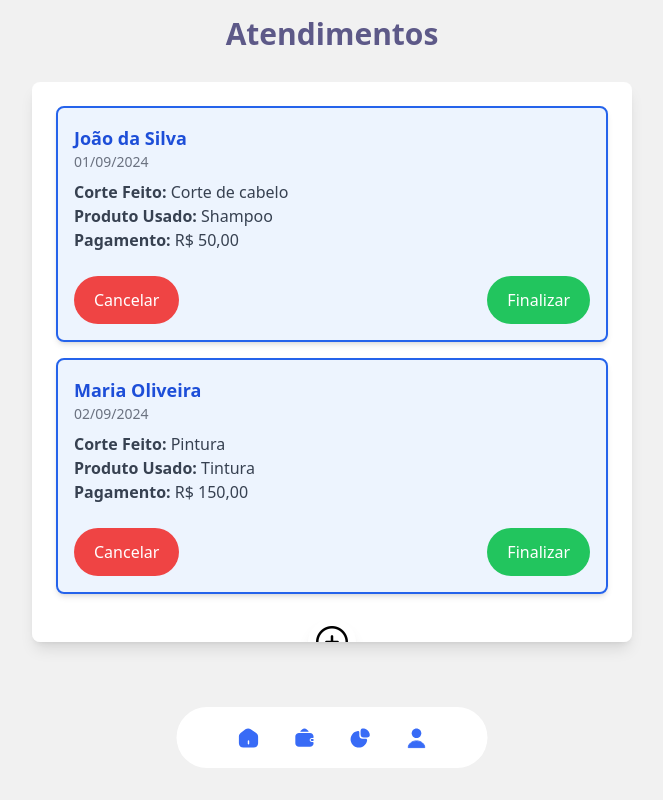
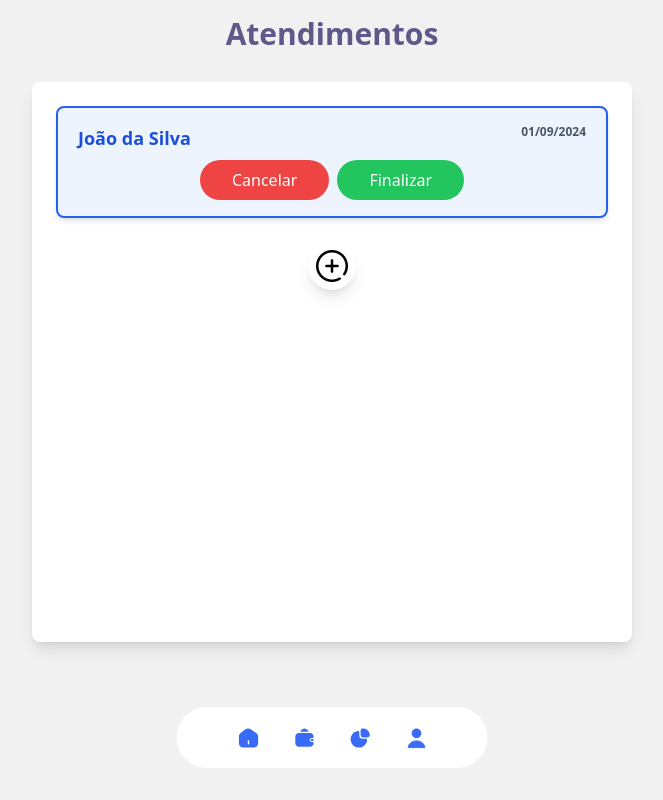
Before and after one commit to rafascampelo/frontend-da-onwave, a Next.js app: page /serviceScreen in a window 1280 px wide. Shown: the whole page, without its empty margins (308-971 px from the left). Built offline with nearby package versions, Linux system fonts and the light colour scheme.

Commit message:
falta muito pouco nao se estresse

```diff
--- a/package.json
+++ b/package.json
@@ -9,7 +9,9 @@
     "lint": "next lint"
   },
   "dependencies": {
+    "@radix-ui/react-dialog": "^1.1.2",
     "@radix-ui/react-icons": "^1.3.0",
+    "@radix-ui/react-label": "^2.1.0",
     "@radix-ui/react-popover": "^1.1.1",
     "@radix-ui/react-select": "^2.1.1",
     "@radix-ui/react-slot": "^1.1.0",
--- a/src/app/(screens)/serviceScreen/page.jsx
+++ b/src/app/(screens)/serviceScreen/page.jsx
@@ -1,9 +1,21 @@
 "use client";
 
-import { useRouter } from "next/router";
+
 import { useState } from "react";
 import Image from "next/image";
 import React from "react";
+import { Button } from "@/components/ui/button"
+import {
+  Dialog,
+  DialogContent,
+  DialogDescription,
+  DialogFooter,
+  DialogHeader,
+  DialogTitle,
+  DialogTrigger,
+} from "@/components/ui/dialog"
+import { Input } from "@/components/ui/input"
+import { Label } from "@/components/ui/label"
 
 import Link from "next/link";
 const Popup = ({ closePopup }) => {
@@ -60,32 +72,80 @@
           </p>
         ) : (
           atendimentos.map((atendimento, index) => (
-            <div
-              key={index}
-              className="bg-blue-100/50 mb-4 p-4 rounded-lg shadow-md border-2 border-blue-600 hover:shadow-lg transition-shadow"
-            >
-              <div className="text-lg font-semibold text-blue-700">
+
+            <Dialog>
+
+              <div key={index}
+                className="bg-blue-100/50 p-4 rounded-lg shadow-md border-2 border-blue-600 hover:shadow-lg transition-shadow">
+                <DialogTrigger className="flex w-full justify-between gap-2 px-1">
+                  <h1 className="text-lg font-bold text-blue-700 ">
                     {atendimento.cliente}
-              </div>
-              <div className="text-sm text-gray-500">{atendimento.data}</div>
-              <div className="mt-2 text-gray-700">
-                <strong>Corte Feito:</strong> {atendimento.corte}
-              </div>
-              <div className="text-gray-700">
-                <strong>Produto Usado:</strong> {atendimento.produto}
-              </div>
-              <div className="text-gray-700">
-                <strong>Pagamento:</strong> {atendimento.pagamento}
-              </div>
-              <div className="mt-6 flex justify-between">
-                <button className="bg-red-500 text-white px-5 py-3 rounded-full hover:bg-red-600 transition">
+                  </h1>
+                  <div className="text-xs text-gray-600 font-semibold">{atendimento.data}</div>
+
+                </DialogTrigger>
+                <div className="pt-2 flex justify-center gap-2">
+                  <button className="bg-red-500 text-white px-8 py-2 rounded-full hover:bg-red-600 transition">
                     Cancelar
                   </button>
-                <button className="bg-green-500 text-white px-5 py-3 rounded-full hover:bg-green-600 transition">
+                  <button className="bg-green-500 text-white px-8 py-2 rounded-full hover:bg-green-600 transition">
                     Finalizar
                   </button>
                 </div>
               </div>
+
+
+
+              <DialogContent className="w-11/12 flex flex-col justify-between rounded-lg">
+                <DialogHeader>
+                  <DialogTitle>
+                    <h1 className="text-lg font-bold text-blue-700 ">
+                      {atendimento.cliente}
+                    </h1>
+                  </DialogTitle>
+                  <DialogDescription className="text-center items-center">
+                    Faça seu chekout!
+                  </DialogDescription>
+                </DialogHeader>
+                <div className="bg-blue-100/50 p-4 rounded-lg shadow-md border-2 border-blue-600 hover:shadow-lg transition-shadow">
+                  <div className="flex flex-col gap-1">
+                    <div className="text-gray-700 flex flex-col items-start w-full">
+                      <h3 className="text-gray-700 text-xl font-semibold">Serviços:</h3>
+                      {atendimento.servico.map((item) => (
+                        <div key={item.id} className="w-full flex justify-between">
+                          <span>{item.name}</span>
+                          <span>R$ {atendimento.pagamento_servico.toFixed(2)}</span>
+                        </div>
+                      ))}
+                    </div>
+                    <div className="text-gray-700 flex flex-col items-start w-full">
+                      <h3 className="text-gray-700 text-xl font-semibold">Produtos:</h3>
+                      {atendimento.produto.map((item) => (
+                        <div key={item.id} className="w-full flex justify-between">
+                          <span>{item.name}</span>
+                          <span>R$ {atendimento.pagamento_produto.toFixed(2)}</span>
+                        </div>
+                      ))}
+                    </div>
+                    <hr className="bg-blue-600 h-[2px] mt-3" />
+                    <div className="w-full flex justify-between">
+                      <h3 className="text-gray-700 text-xl font-bold">Total:</h3>
+                      <span className="text-gray-700 text-xl font-semibold">R$ {(atendimento.pagamento_produto + atendimento.pagamento_servico).toFixed(2)}</span>
+                    </div>
+                  </div>
+
+                </div>
+                <DialogFooter >
+                  <Link href="/sellProducts" className="flex justify-center"  >
+                    <Button type="submit" className="bg-blue-400 hover:bg-blue-500 font-semibold">
+                      Adicionar novos serviços e produtos
+                    </Button>
+                  </Link>
+                </DialogFooter>
+              </DialogContent>
+
+
+            </Dialog>
           ))
         )}
         {/* Botão centralizado com a imagem */}
@@ -121,17 +181,12 @@
     {
       cliente: "João da Silva",
       data: "01/09/2024",
-      corte: "Corte de cabelo",
-      produto: "Shampoo",
-      pagamento: "R$ 50,00",
+      servico: [{ name: "Dregade", id: 1 }, { name: "social", id: 3 }],
+      produto: [{ name: "Shampoo", id: 1 }, { name: "gel", id: 3 }],
+      pagamento_produto: 32,
+      pagamento_servico: 23.6,
     },
-    {
-      cliente: "Maria Oliveira",
-      data: "02/09/2024",
-      corte: "Pintura",
-      produto: "Tintura",
-      pagamento: "R$ 150,00",
-    },
+
     // Adicione mais atendimentos conforme necessário
   ];
 
--- /dev/null
+++ b/src/components/ui/dialog.jsx
@@ -0,0 +1,96 @@
+"use client"
+
+import * as React from "react"
+import * as DialogPrimitive from "@radix-ui/react-dialog"
+import { X } from "lucide-react"
+
+import { cn } from "@/lib/utils"
+
+const Dialog = DialogPrimitive.Root
+
+const DialogTrigger = DialogPrimitive.Trigger
+
+const DialogPortal = DialogPrimitive.Portal
+
+const DialogClose = DialogPrimitive.Close
+
+const DialogOverlay = React.forwardRef(({ className, ...props }, ref) => (
+  <DialogPrimitive.Overlay
+    ref={ref}
+    className={cn(
+      "fixed inset-0 z-50 bg-black/80  data-[state=open]:animate-in data-[state=closed]:animate-out data-[state=closed]:fade-out-0 data-[state=open]:fade-in-0",
+      className
+    )}
+    {...props} />
+))
+DialogOverlay.displayName = DialogPrimitive.Overlay.displayName
+
+const DialogContent = React.forwardRef(({ className, children, ...props }, ref) => (
+  <DialogPortal>
+    <DialogOverlay />
+    <DialogPrimitive.Content
+      ref={ref}
+      className={cn(
+        "fixed left-[50%] top-[50%] z-50 grid w-full max-w-lg translate-x-[-50%] translate-y-[-50%] gap-4 border bg-background p-6 shadow-lg duration-200 data-[state=open]:animate-in data-[state=closed]:animate-out data-[state=closed]:fade-out-0 data-[state=open]:fade-in-0 data-[state=closed]:zoom-out-95 data-[state=open]:zoom-in-95 data-[state=closed]:slide-out-to-left-1/2 data-[state=closed]:slide-out-to-top-[48%] data-[state=open]:slide-in-from-left-1/2 data-[state=open]:slide-in-from-top-[48%] sm:rounded-lg",
+        className
+      )}
+      {...props}>
+      {children}
+      <DialogPrimitive.Close
+        className="absolute right-4 top-4 rounded-sm opacity-70 ring-offset-background transition-opacity hover:opacity-100 focus:outline-none focus:ring-2 focus:ring-ring focus:ring-offset-2 disabled:pointer-events-none data-[state=open]:bg-accent data-[state=open]:text-muted-foreground">
+        <X className="h-4 w-4" />
+        <span className="sr-only">Close</span>
+      </DialogPrimitive.Close>
+    </DialogPrimitive.Content>
+  </DialogPortal>
+))
+DialogContent.displayName = DialogPrimitive.Content.displayName
+
+const DialogHeader = ({
+  className,
+  ...props
+}) => (
+  <div
+    className={cn("flex flex-col space-y-1.5 text-center sm:text-left", className)}
+    {...props} />
+)
+DialogHeader.displayName = "DialogHeader"
+
+const DialogFooter = ({
+  className,
+  ...props
+}) => (
+  <div
+    className={cn("flex flex-col-reverse sm:flex-row sm:justify-end sm:space-x-2", className)}
+    {...props} />
+)
+DialogFooter.displayName = "DialogFooter"
+
+const DialogTitle = React.forwardRef(({ className, ...props }, ref) => (
+  <DialogPrimitive.Title
+    ref={ref}
+    className={cn("text-lg font-semibold leading-none tracking-tight", className)}
+    {...props} />
+))
+DialogTitle.displayName = DialogPrimitive.Title.displayName
+
+const DialogDescription = React.forwardRef(({ className, ...props }, ref) => (
+  <DialogPrimitive.Description
+    ref={ref}
+    className={cn("text-sm text-muted-foreground", className)}
+    {...props} />
+))
+DialogDescription.displayName = DialogPrimitive.Description.displayName
+
+export {
+  Dialog,
+  DialogPortal,
+  DialogOverlay,
+  DialogClose,
+  DialogTrigger,
+  DialogContent,
+  DialogHeader,
+  DialogFooter,
+  DialogTitle,
+  DialogDescription,
+}
--- /dev/null
+++ b/src/components/ui/input.jsx
@@ -0,0 +1,19 @@
+import * as React from "react"
+
+import { cn } from "@/lib/utils"
+
+const Input = React.forwardRef(({ className, type, ...props }, ref) => {
+  return (
+    (<input
+      type={type}
+      className={cn(
+        "flex h-10 w-full rounded-md border border-input bg-background px-3 py-2 text-sm ring-offset-background file:border-0 file:bg-transparent file:text-sm file:font-medium file:text-foreground placeholder:text-muted-foreground focus-visible:outline-none focus-visible:ring-2 focus-visible:ring-ring focus-visible:ring-offset-2 disabled:cursor-not-allowed disabled:opacity-50",
+        className
+      )}
+      ref={ref}
+      {...props} />)
+  );
+})
+Input.displayName = "Input"
+
+export { Input }
--- /dev/null
+++ b/src/components/ui/label.jsx
@@ -0,0 +1,18 @@
+"use client"
+
+import * as React from "react"
+import * as LabelPrimitive from "@radix-ui/react-label"
+import { cva } from "class-variance-authority";
+
+import { cn } from "@/lib/utils"
+
+const labelVariants = cva(
+  "text-sm font-medium leading-none peer-disabled:cursor-not-allowed peer-disabled:opacity-70"
+)
+
+const Label = React.forwardRef(({ className, ...props }, ref) => (
+  <LabelPrimitive.Root ref={ref} className={cn(labelVariants(), className)} {...props} />
+))
+Label.displayName = LabelPrimitive.Root.displayName
+
+export { Label }
```
Also changed, not shown: 1 other file (tests, documents, lock files or other folders). Lines whose indentation alone changed are shown as unchanged.
